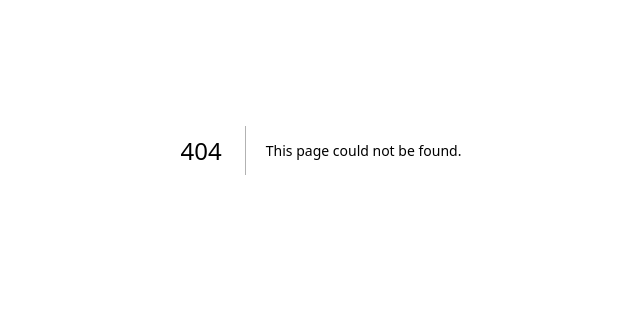
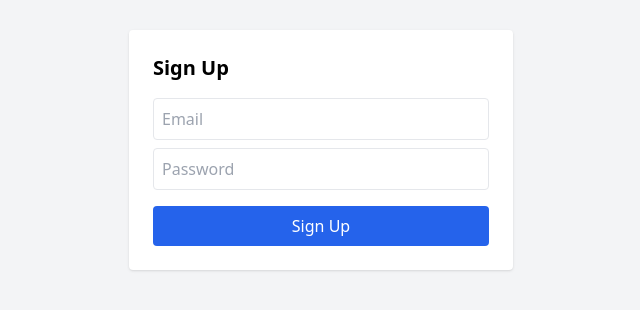
Before and after one commit to Maira-Ijaz04/Nexium_Maira_Assign02, a Next.js app: page /signup in a window 1280 px wide. Before the commit this address had no page. Shown: the part 250-560 px from the top of the page, without its empty margins (319-959 px from the left). Built offline with nearby package versions, Linux system fonts and the light colour scheme; no server answers.

Commit message:
Initial commit

```diff
--- a/package.json
+++ b/package.json
@@ -9,6 +9,7 @@
     "lint": "next lint"
   },
   "dependencies": {
+    "@supabase/supabase-js": "^2.51.0",
     "axios": "^1.10.0",
     "cheerio": "^1.1.0",
     "class-variance-authority": "^0.7.1",
--- /dev/null
+++ b/src/app/login/page.tsx
@@ -0,0 +1,9 @@
+import AuthForm from '@/components/AuthForm';
+
+export default function LoginPage() {
+  return (
+    <div className="min-h-screen flex items-center justify-center bg-gray-100">
+      <AuthForm mode="signin" />
+    </div>
+  );
+}
--- a/src/app/page.tsx
+++ b/src/app/page.tsx
@@ -12,6 +12,9 @@ import { summarise } from '@/lib/summariser';
 import { translateToUrdu } from '@/lib/translator';
 import { saveFullText, saveSummary } from '@/lib/mongodb';
 import { saveToSupabase } from '@/lib/supabase';
+
+
+
 
 interface BlogOption {
   title: string;
--- /dev/null
+++ b/src/app/signup/page.tsx
@@ -0,0 +1,9 @@
+import AuthForm from '@/components/AuthForm';
+
+export default function SignupPage() {
+  return (
+    <div className="min-h-screen flex items-center justify-center bg-gray-100">
+      <AuthForm mode="signup" />
+    </div>
+  );
+}
--- /dev/null
+++ b/src/components/AuthForm.tsx
@@ -0,0 +1,57 @@
+// components/AuthForm.tsx
+'use client';
+
+import { useState } from 'react';
+import { signIn, signUp } from '@/lib/auth';
+
+export default function AuthForm({ mode = 'signin' }: { mode?: 'signin' | 'signup' }) {
+  const [email, setEmail] = useState('');
+  const [password, setPassword] = useState('');
+  const [error, setError] = useState('');
+  const [success, setSuccess] = useState('');
+
+  const handleAuth = async () => {
+    setError('');
+    try {
+      if (mode === 'signin') {
+        await signIn(email, password);
+        setSuccess('Signed in successfully!');
+      } else {
+        await signUp(email, password);
+        setSuccess('Account created. Check your email to verify.');
+      }
+    } catch (err: any) {
+      setError(err.message || 'Something went wrong');
+    }
+  };
+
+  return (
+    <div className="max-w-sm mx-auto p-6 bg-white rounded shadow">
+      <h2 className="text-xl font-semibold mb-4">
+        {mode === 'signin' ? 'Sign In' : 'Sign Up'}
+      </h2>
+      <input
+        type="email"
+        placeholder="Email"
+        className="w-full mb-2 p-2 border rounded"
+        value={email}
+        onChange={(e) => setEmail(e.target.value)}
+      />
+      <input
+        type="password"
+        placeholder="Password"
+        className="w-full mb-4 p-2 border rounded"
+        value={password}
+        onChange={(e) => setPassword(e.target.value)}
+      />
+      <button
+        className="w-full bg-blue-600 text-white py-2 rounded"
+        onClick={handleAuth}
+      >
+        {mode === 'signin' ? 'Sign In' : 'Sign Up'}
+      </button>
+      {error && <p className="text-red-500 mt-2">{error}</p>}
+      {success && <p className="text-green-500 mt-2">{success}</p>}
+    </div>
+  );
+}
--- /dev/null
+++ b/src/lib/auth.ts
@@ -0,0 +1,19 @@
+// lib/auth.ts
+import { supabase } from './supabaseClient';
+
+export async function signUp(email: string, password: string) {
+  const { data, error } = await supabase.auth.signUp({ email, password });
+  if (error) throw error;
+  return data;
+}
+
+export async function signIn(email: string, password: string) {
+  const { data, error } = await supabase.auth.signInWithPassword({ email, password });
+  if (error) throw error;
+  return data;
+}
+
+export async function signOut() {
+  const { error } = await supabase.auth.signOut();
+  if (error) throw error;
+}
--- /dev/null
+++ b/src/lib/supabaseClient.ts
@@ -0,0 +1,7 @@
+// lib/supabaseClient.ts
+import { createClient } from '@supabase/supabase-js';
+
+const supabaseUrl = process.env.NEXT_PUBLIC_SUPABASE_URL!;
+const supabaseAnonKey = process.env.NEXT_PUBLIC_SUPABASE_ANON_KEY!;
+
+export const supabase = createClient(supabaseUrl, supabaseAnonKey);
```
Also changed, not shown: 1 other file (tests, documents, lock files or other folders).
